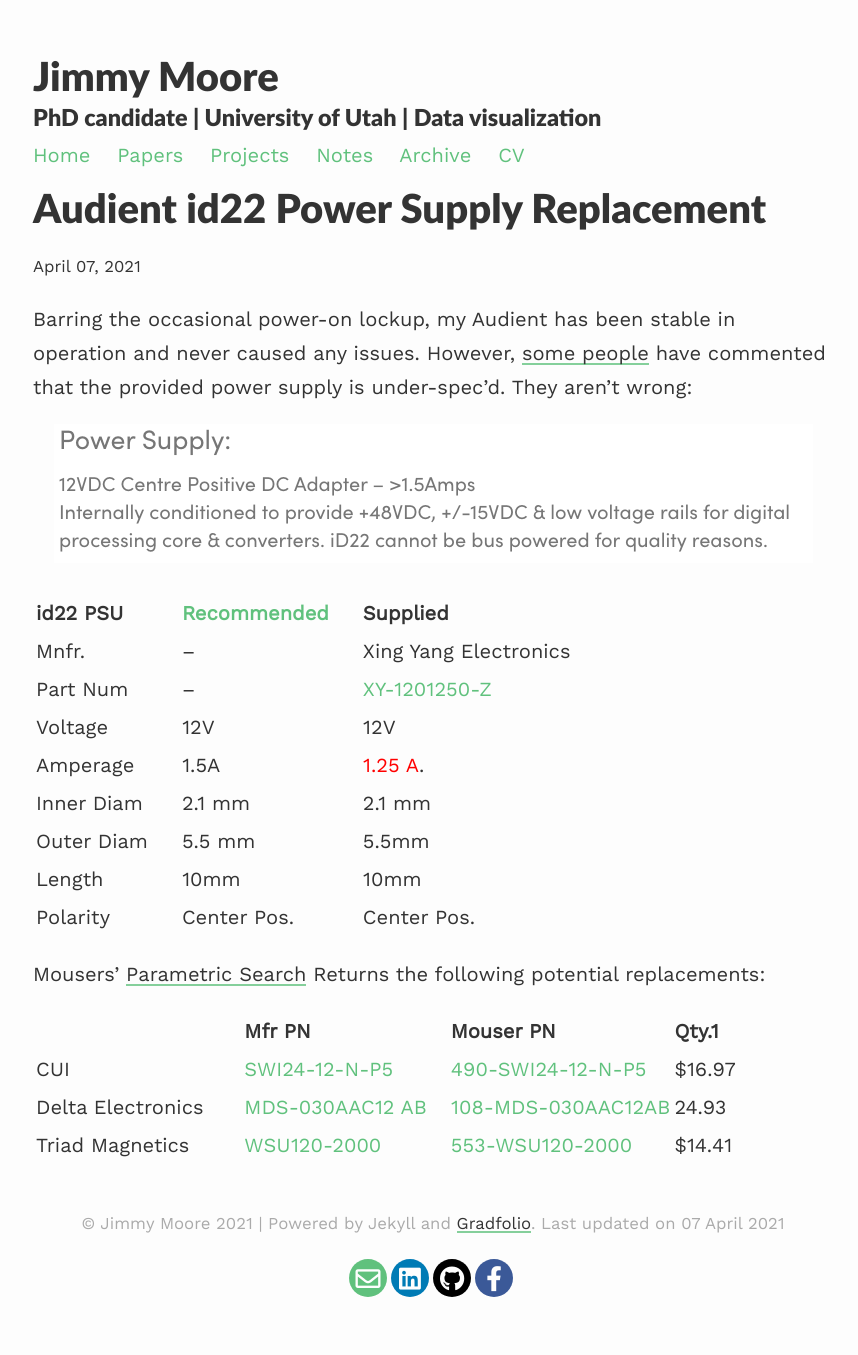
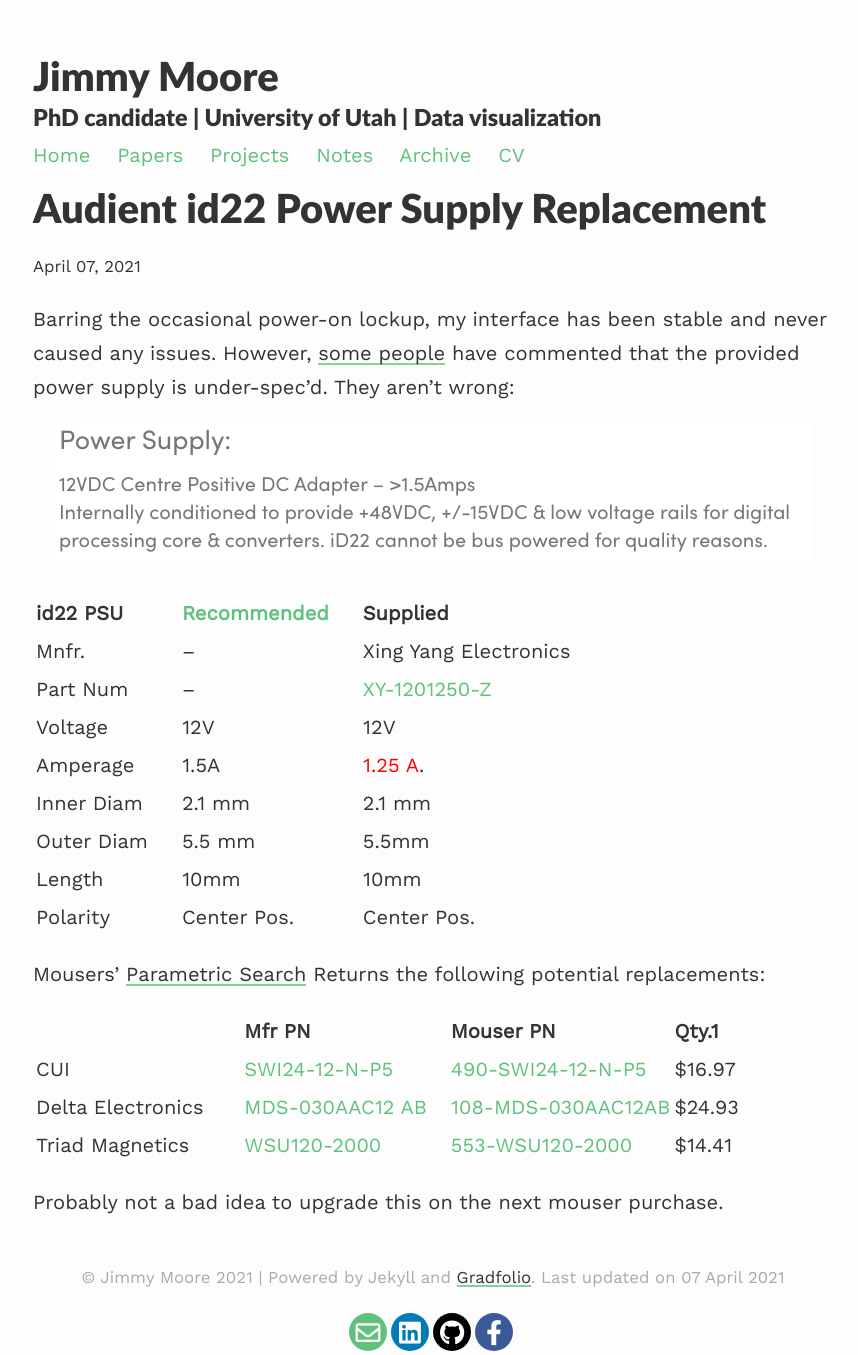
Before and after one commit to UtahJimmy/utahjimmy.github.io, a Jekyll site: the page built from _posts/2021-04-07-audient.md, in a window 1280 px wide. Shown: the whole page, without its empty margins (207-1065 px from the left). Built offline with Jekyll 4.4.1, drawn with Linux system fonts in a browser that asks for light colours; nearby versions of some CDN libraries; before the commit the page ends 1301 px from its top, so only the background shows below that.

Commit message:
Update 2021-04-07-audient.md

```diff
--- a/_posts/2021-04-07-audient.md
+++ b/_posts/2021-04-07-audient.md
@@ -4,7 +4,7 @@
 ---
 
 
-Barring the occasional power-on lockup, my Audient has been stable in operation and never caused any issues.  However, [some people](https://www.gearslutz.com/board/showpost.php?p=14804546&postcount=4) have commented that the provided power supply is under-spec'd.  They aren't wrong:
+Barring the occasional power-on lockup, my interface has been stable and never caused any issues.  However, [some people](https://www.gearslutz.com/board/showpost.php?p=14804546&postcount=4) have commented that the provided power supply is under-spec'd.  They aren't wrong:
 
 {:refdef: style="text-align: center;"}
 ![header](/assets/images/posts/audient_psu.png)
@@ -28,6 +28,8 @@
 |     | Mfr PN    | Mouser PN    | Qty.1  |
 |:----|:-------|:---------|:--------|
 | CUI | [SWI24-12-N-P5](https://www.cui.com/product/resource/swi24-n.pdf) | [490-SWI24-12-N-P5](https://www.mouser.com/ProductDetail/CUI-Inc/SWI24-12-N-P5?qs=Uyjh6ApWNKujo7eBnriwXA%3D%3D) | $16.97 |
-| Delta Electronics    | [MDS-030AAC12 AB](https://www.deltapsu.com/en/products/download/Datasheet/MDS-030AAC05)  | [108-MDS-030AAC12AB](https://www.mouser.com/ProductDetail/Delta-Electronics/MDS-030AAC12-AB?qs=ZaMXuU%252B6JZbvI%252B3YNhPBOg%3D%3D) | 24.93 |
+| Delta Electronics    | [MDS-030AAC12 AB](https://www.deltapsu.com/en/products/download/Datasheet/MDS-030AAC05)  | [108-MDS-030AAC12AB](https://www.mouser.com/ProductDetail/Delta-Electronics/MDS-030AAC12-AB?qs=ZaMXuU%252B6JZbvI%252B3YNhPBOg%3D%3D) | $24.93 |
 | Triad Magnetics | [WSU120-2000](https://catalog.triadmagnetics.com/Asset/WSU120-2000.pdf) | [553-WSU120-2000](https://www.mouser.com/ProductDetail/Triad-Magnetics/WSU120-2000?qs=B4sXYbYweUpex6Wo%252By1cAg%3D%3D) | $14.41 |
 |=============
+
+Probably not a bad idea to upgrade this on the next mouser purchase.
```
